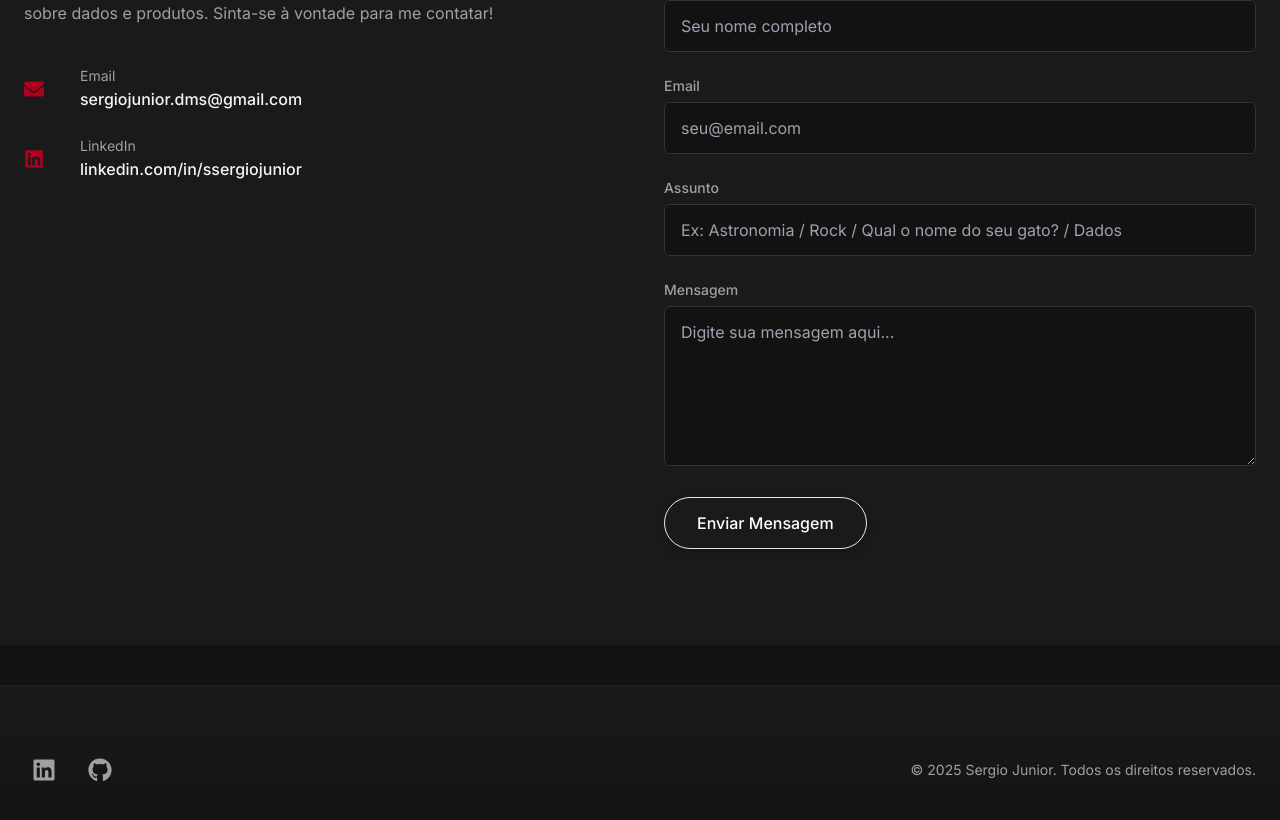
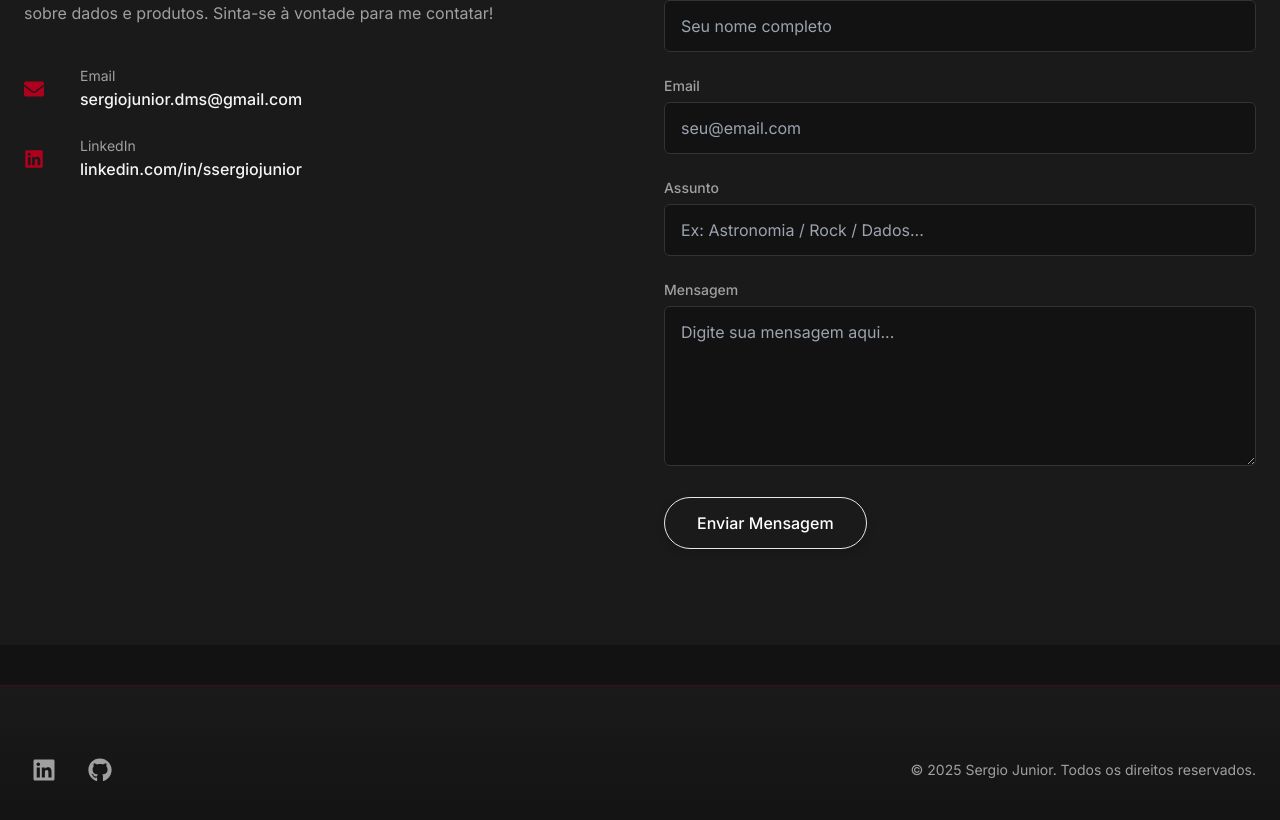
Before and after one commit to SergioJrdms/SjPortfolio, a React (Create React App) app: page / in a window 1280 px wide. Shown: the part 6511-7331 px from the top of the page. Built offline with nearby package versions, Linux system fonts and the light colour scheme.

Commit message:
Update Contact.jsx

```diff
--- a/src/components/Contact.jsx
+++ b/src/components/Contact.jsx
@@ -125,7 +125,7 @@ function Contact() {
                     onChange={handleChange}
                     // Classes aplicadas
                     className="form-input w-full rounded-md border border-border-color bg-bg-primary py-3 px-4 text-text-primary transition duration-300 focus:border-accent focus:ring-2 focus:ring-accent/50 focus:outline-none"
-                    placeholder="Ex: Astronomia / Rock / Qual o nome do seu gato? / Dados"
+                    placeholder="Ex: Astronomia / Rock / Dados..."
                  />
               </div>
               <div className="form-group">
```
